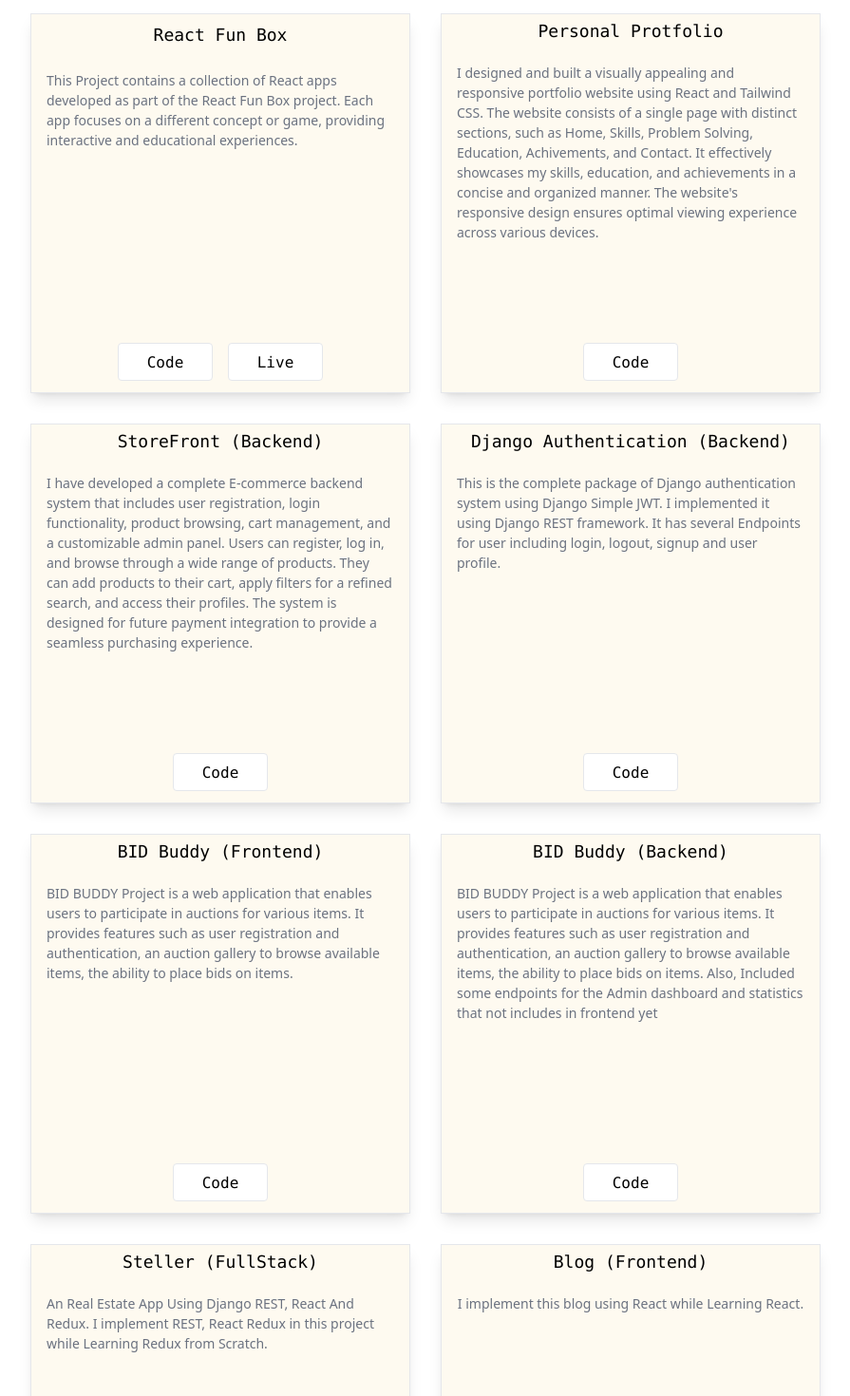
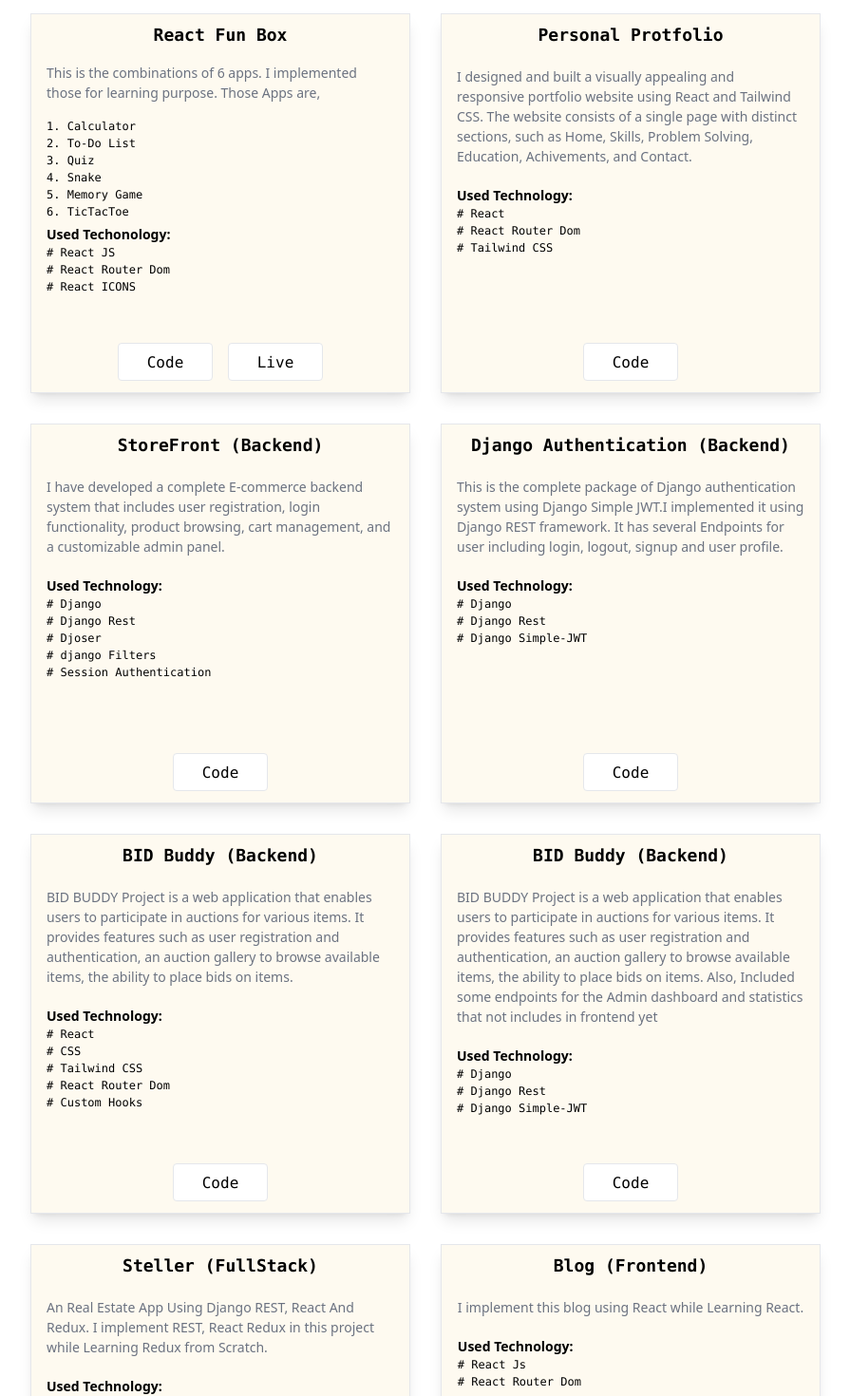
Before and after one commit to hkshakib/portfolio, a React (Create React App) app: page / in a window 1280 px wide. Shown: the part 4000-5470 px from the top of the page at 95% size, without its empty margins (192-1087 px from the left). Built offline with nearby package versions, Linux system fonts and the light colour scheme; what tailwindcss-font-inter would draw is missing.

Commit message:
feat: Added Dynamically import Project card using two seperate components named: Project and ProjectWithCode

```diff
--- /dev/null
+++ b/src/components/Project.jsx
@@ -0,0 +1,29 @@
+import React from 'react';
+
+const Project = ({Title, Summery, Technologies, CodeUrl}) => {
+  return (
+    <div className='flex flex-col items-center  bg-[#FEFAF0] border h-[400px] w-[300px] lg:w-[400px] shadow-lg'>
+        <div className='flex justify-center lg:text-[18px] font-mono p-1 lg:pt-2 font-bold'>
+            <span>{Title}</span>
+        </div>
+        <div className='flex flex-col'>
+            <span className='text-[14px] p-2 lg:p-4 text-gray-500'>
+                {Summery}
+            </span>
+            <span className='text-[14px] lg:text[16px] pl-2 lg:pl-4 font-bold lg:pt-1'>
+                Used Technology:
+            </span>
+            {Technologies.map((tech) =>
+                <span className='text-[12px] font-mono pl-2 lg:pl-4'># {tech}</span>
+            )}
+        </div>
+        <div className='flex flex-1 justify-center items-end pb-3 gap-4'>
+            <button className='border bg-white h-[40px] w-[100px] rounded hover:shadow-md'>
+                <a className='font-mono' href={CodeUrl}>Code</a>
+            </button>
+        </div>
+    </div>
+  )
+}
+
+export default Project;
--- /dev/null
+++ b/src/components/ProjectWithLive.jsx
@@ -0,0 +1,40 @@
+import React from 'react';
+
+const ProjectWithLive = () => {
+  return (
+    <div className='flex flex-col justify-center p-4 lg:p-0 lg:items-center bg-[#FEFAF0] border h-[400px] w-[300px] lg:w-[400px] shadow-lg'>
+            <div className='flex justify-center text-[16px] lg:text-[18px] font-mono pl-4 lg:pl-0 lg:pt-2 font-bold'>
+              <span>React Fun Box</span>
+            </div>
+
+            <div className='flex flex-col'>
+              <p className='text-[14px] lg:p-4 text-gray-500'>
+                This is the combinations of 6 apps. I implemented those for learning purpose.
+                Those Apps are,
+              </p>
+              <span className='text-[12px] font-mono lg:pl-4'>1. Calculator</span>
+              <span className='text-[12px] font-mono lg:pl-4'>2. To-Do List</span>
+              <span className='text-[12px] font-mono lg:pl-4'>3. Quiz</span>
+              <span className='text-[12px] font-mono lg:pl-4'>4. Snake</span>
+              <span className='text-[12px] font-mono lg:pl-4'>5. Memory Game</span>
+              <span className='text-[12px] font-mono lg:pl-4'>6. TicTacToe</span>
+
+              <h1 className='text-[14px] lg:pl-4 font-bold lg:pt-1'>Used Techonology:</h1>
+              <span className='text-[12px] font-mono lg:pl-4'># React JS</span>
+              <span className='text-[12px] font-mono lg:pl-4'># React Router Dom</span>
+              <span className='text-[12px] font-mono lg:pl-4'># React ICONS</span>
+            </div>
+
+            <div className='flex flex-1 justify-center items-end pb-3 gap-4'>
+              <button className='border bg-white h-[40px] w-[100px] rounded hover:shadow-md'>
+                <a className='font-mono' href="https://github.com/hkshakib/reactfunbox">Code</a>
+              </button>
+              <button className='border bg-white h-[40px] w-[100px] rounded hover:shadow-md'>
+                <a className='font-mono' href="https://reactfunbox.vercel.app/">Live</a>
+              </button>
+            </div>
+          </div>
+  )
+}
+
+export default ProjectWithLive;
--- a/src/pages/Projects.jsx
+++ b/src/pages/Projects.jsx
@@ -1,4 +1,15 @@
-import React from 'react'
+import React from 'react';
+import ProjectWithLive from '../components/ProjectWithLive';
+import Project from '../components/Project';
+
+          // <Project
+          //   Title={"StoreFront (Backend)"}
+          //   Summery={""}
+          //   Technologies={
+          //     ["Django", "Django Rest", "Djoser", "django Filters", "Session Authentication"]
+          //   }
+          //   CodeUrl={""}
+          // />
 
 const Projects = () => {
   return (
@@ -10,143 +21,69 @@ const Projects = () => {
 
       <div className='flex flex-wrap gap-8 lg:p-12 justify-center'>
 
-          <div className='flex flex-col justify-center items-center bg-[#FEFAF0] border h-[400px] w-[300px] lg:w-[400px] shadow-lg'>
-            <sapn className='text-[18px] font-mono p-2'>React Fun Box</sapn>
+          <ProjectWithLive/>
+          <Project
+            Title={"Personal Protfolio"}
+            Summery={"I designed and built a visually appealing and responsive portfolio website using React and Tailwind CSS. The website consists of a single page with distinct sections, such as Home, Skills, Problem Solving, Education, Achivements, and Contact."}
+            Technologies={
+              ["React", "React Router Dom", "Tailwind CSS"]
+            }
+            CodeUrl={"https://github.com/hkshakib/protfolio"}
+          />
 
-            <div className='flex'>
-              <p className='text-[14px] p-4 text-gray-500'>
-                This Project contains a collection of React apps developed as part of the React Fun Box project.
-                Each app focuses on a different concept or game, providing interactive and educational experiences.
-              </p>
-            </div>
+          <Project
+            Title={"StoreFront (Backend)"}
+            Summery={"I have developed a complete E-commerce backend system that includes user registration, login functionality, product browsing, cart management, and a customizable admin panel."}
+            Technologies={
+              ["Django", "Django Rest", "Djoser", "django Filters", "Session Authentication"]
+            }
+            CodeUrl={"https://github.com/hkshakib/storefront2"}
+          />
+          <Project
+            Title={"Django Authentication (Backend)"}
+            Summery={"This is the complete package of Django authentication system using Django Simple JWT.I implemented it using Django REST framework. It has several Endpoints for user including login, logout, signup and user profile."}
+            Technologies={
+              ["Django", "Django Rest", "Django Simple-JWT"]
+            }
+            CodeUrl={"https://github.com/hkshakib/DjangoAuthentication"}
+          />
+          <Project
+            Title={"BID Buddy (Backend)"}
+            Summery={"BID BUDDY Project is a web application that enables users to participate in auctions for various items. It provides features such as user registration and authentication, an auction gallery to browse available items, the ability to place bids on items."}
+            Technologies={
+              ["React", "CSS", "Tailwind CSS", "React Router Dom", "Custom Hooks"]
+            }
+            CodeUrl={"https://github.com/hkshakib/auctionfrontend"}
+          />
+          <Project
+            Title={"BID Buddy (Backend)"}
+            Summery={"BID BUDDY Project is a web application that enables users to participate in auctions for various items. It provides features such as user registration and authentication, an auction gallery to browse available items, the ability to place bids on items. Also, Included some endpoints for the Admin dashboard and statistics that not includes in frontend yet"}
+            Technologies={
+              ["Django", "Django Rest", "Django Simple-JWT"]
+            }
+            CodeUrl={"https://github.com/hkshakib/auctionbackend"}
+          />
 
-            <div className='flex flex-1 justify-center items-end pb-3 gap-4'>
-              <button className='border bg-white h-[40px] w-[100px] rounded hover:shadow-md'>
-                <a className='font-mono' href="https://github.com/hkshakib/reactfunbox">Code</a>
-              </button>
-              <button className='border bg-white h-[40px] w-[100px] rounded hover:shadow-md'>
-                <a className='font-mono' href="https://reactfunbox.vercel.app/">Live</a>
-              </button>
-            </div>
-          </div>
+          <Project
+            Title={"Steller (FullStack)"}
+            Summery={"An Real Estate App Using Django REST, React And Redux. I implement REST, React Redux in this project while Learning Redux from Scratch."}
+            Technologies={
+              ["Django", "Django Rest", "React Js", "React Router", "Custom Hooks"]
+            }
+            CodeUrl={"https://github.com/hkshakib/Stellar"}
+          />
 
-          <div className='flex flex-col items-center bg-[#FEFAF0] border h-[400px] w-[300px] lg:w-[400px] shadow-lg'>
-            <sapn className='text-[18px] font-mono p-1'>Personal Protfolio</sapn>
-            <div className='flex'>
-              <p className='text-[14px] p-4 text-gray-500'>
-                I designed and built a visually appealing and responsive portfolio website using React and Tailwind CSS.
-                The website consists of a single page with distinct sections, such as
-                Home, Skills, Problem Solving, Education, Achivements, and Contact.
-                It effectively showcases my skills, education, and achievements in a concise and organized manner.
-                The website's responsive design ensures optimal viewing experience across various devices.
-              </p>
-            </div>
-            <div className='flex flex-1 justify-center items-end pb-3 gap-4'>
-              <button className='border bg-white h-[40px] w-[100px] rounded hover:shadow-md'>
-                <a className='font-mono' href="https://github.com/hkshakib/protfolio">Code</a>
-              </button>
-            </div>
-          </div>
-
-          <div className='flex flex-col items-center bg-[#FEFAF0] border h-[400px] w-[300px] lg:w-[400px] shadow-lg'>
-            <sapn className='text-[18px] font-mono p-1'>StoreFront (Backend)</sapn>
-            <div className='flex'>
-              <p className='text-[14px] p-4 text-gray-500'>
-                I have developed a complete E-commerce backend system that includes user registration,
-                login functionality, product browsing, cart management, and a customizable admin panel. Users can register,
-                log in, and browse through a wide range of products. They can add products to their cart,
-                apply filters for a refined search, and access their profiles. The system is designed for future payment integration to provide a seamless purchasing experience.
-              </p>
-            </div>
-            <div className='flex flex-1 justify-center items-end pb-3 gap-4'>
-              <button className='border bg-white h-[40px] w-[100px] rounded hover:shadow-md'>
-                <a className='font-mono' href="https://github.com/hkshakib/storefront2">Code</a>
-              </button>
-            </div>
-          </div>
-
-          <div className='flex flex-col items-center bg-[#FEFAF0] border h-[400px] w-[300px] lg:w-[400px] shadow-lg'>
-            <sapn className='text-[18px] font-mono p-1'>Django Authentication (Backend)</sapn>
-            <div className='flex'>
-              <p className='text-[14px] p-4 text-gray-500'>
-                This is the complete package of Django authentication system using Django Simple JWT.
-                I implemented it using Django REST framework. It has several Endpoints for user including login, logout, signup and user profile.
-              </p>
-            </div>
-            <div className='flex flex-1 justify-center items-end pb-3 gap-4'>
-              <button className='border bg-white h-[40px] w-[100px] rounded hover:shadow-md'>
-                <a className='font-mono' href="https://github.com/hkshakib/DjangoAuthentication">Code</a>
-              </button>
-            </div>
-          </div>
-
-
-          <div className='flex flex-col items-center bg-[#FEFAF0] border h-[400px] w-[300px] lg:w-[400px] shadow-lg'>
-            <sapn className='text-[18px] font-mono p-1'>BID Buddy (Frontend)</sapn>
-            <div className='flex'>
-              <p className='text-[14px] p-4 text-gray-500'>
-                BID BUDDY Project is a web application that enables users to participate in auctions for various items.
-                It provides features such as user registration and authentication, an auction gallery to browse available items,
-                the ability to place bids on items.
-              </p>
-            </div>
-
-            <div className='flex flex-1 justify-center items-end pb-3 gap-4'>
-              <button className='border bg-white h-[40px] w-[100px] rounded hover:shadow-md'>
-                <a className='font-mono' href="https://github.com/hkshakib/auctionfrontend">Code</a>
-              </button>
-            </div>
-          </div>
-
-
-          <div className='flex flex-col items-center bg-[#FEFAF0] border h-[400px] w-[300px] lg:w-[400px] shadow-lg'>
-            <sapn className='text-[18px] font-mono p-1'>BID Buddy (Backend)</sapn>
-            <div className='flex'>
-              <p className='text-[14px] p-4 text-gray-500'>
-              BID BUDDY Project is a web application that enables users to participate in auctions for various items.
-              It provides features such as user registration and authentication, an auction gallery to browse available items, the ability to place bids on items.
-              Also, Included some endpoints for the Admin dashboard and statistics that not includes in frontend yet
-              </p>
-            </div>
-            <div className='flex flex-1 justify-center items-end pb-3 gap-4'>
-              <button className='border bg-white h-[40px] w-[100px] rounded hover:shadow-md'>
-                <a className='font-mono' href="https://github.com/hkshakib/auctionbackend">Code</a>
-              </button>
-            </div>
-          </div>
-
-
-          <div className='flex flex-col items-center bg-[#FEFAF0] border h-[400px] w-[300px] lg:w-[400px] shadow-lg'>
-            <sapn className='text-[18px] font-mono p-1'>Steller (FullStack)</sapn>
-            <div className='flex'>
-              <p className='text-[14px] p-4 text-gray-500'>
-                An Real Estate App Using Django REST, React And Redux.
-                I implement REST, React Redux in this project while Learning Redux from Scratch.
-              </p>
-            </div>
-            <div className='flex flex-1 justify-center items-end pb-3 gap-4'>
-              <button className='border bg-white h-[40px] w-[100px] rounded hover:shadow-md'>
-                <a className='font-mono' href="https://github.com/hkshakib/Stellar">Code</a>
-              </button>
-            </div>
-          </div>
-
-          <div className='flex flex-col items-center bg-[#FEFAF0] border h-[400px] w-[300px] lg:w-[400px] shadow-lg'>
-            <sapn className='text-[18px] font-mono p-1'>Blog (Frontend)</sapn>
-            <div className='flex'>
-              <p className='text-[14px] p-4 text-gray-500'>
-                I implement this blog using React while Learning React.
-              </p>
-            </div>
-            <div className='flex flex-1 justify-center items-end pb-3 gap-4'>
-              <button className='border bg-white h-[40px] w-[100px] rounded hover:shadow-md'>
-                <a className='font-mono' href="https://github.com/hkshakib/blogfrontend">Code</a>
-              </button>
-            </div>
-          </div>
-
+          <Project
+            Title={"Blog (Frontend)"}
+            Summery={"I implement this blog using React while Learning React."}
+            Technologies={
+              ["React Js", "React Router Dom"]
+            }
+            CodeUrl={"https://github.com/hkshakib/blogfrontend"}
+          />
 
       </div>
+
     </div>
   )
 }
```
